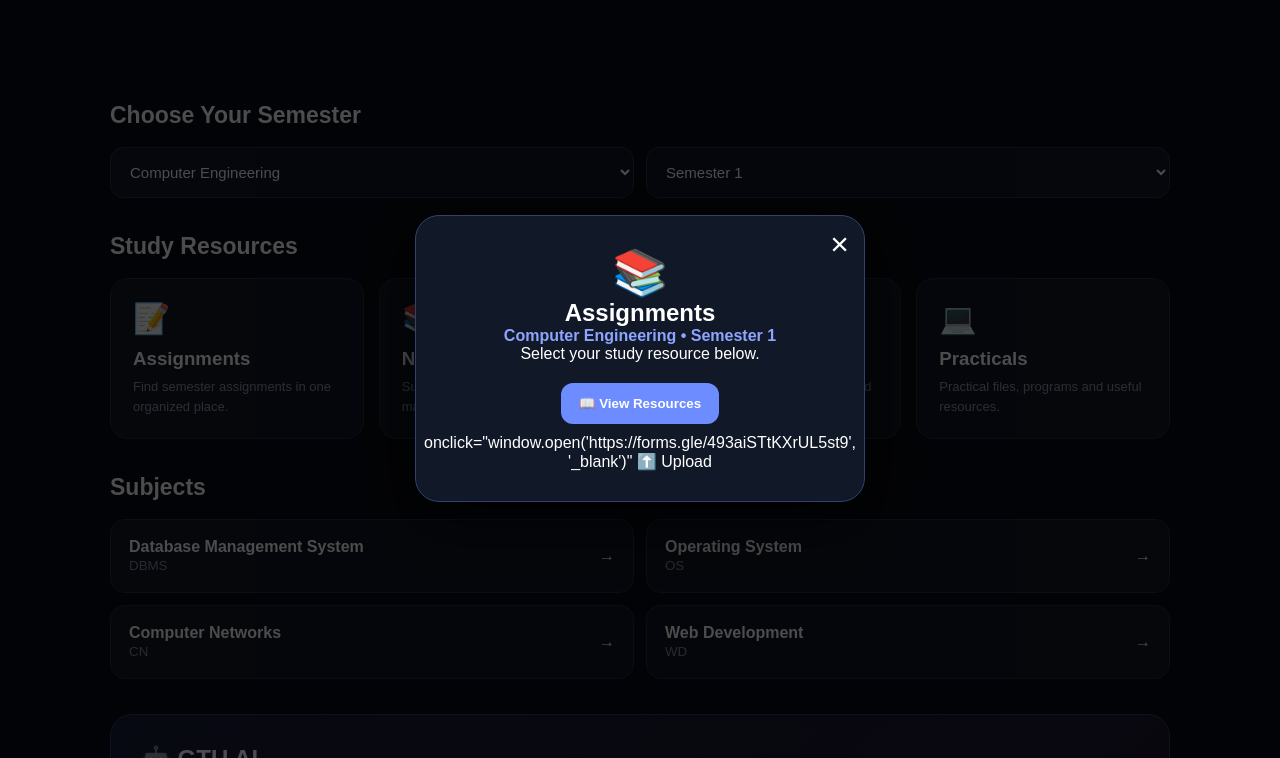
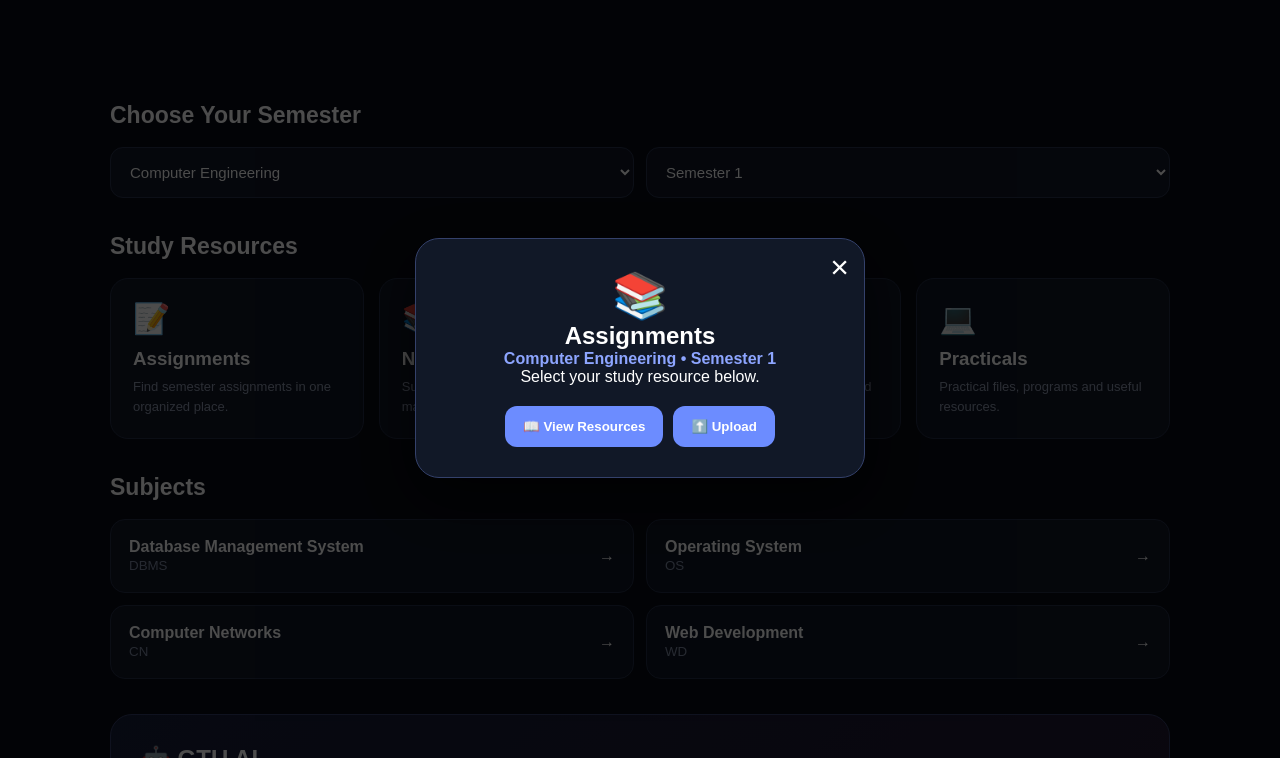
Before and after one commit to RajYaar/gtu-hub, a plain HTML site: page index.html in a window 1280 px wide. Both pictures are taken after a click on the element 236 px from the left and 875 px from the top of the page. Shown: the part 517-1275 px from the top of the page. Drawn offline with Linux system fonts and the light colour scheme.

Commit message:
Fix button onclick attribute for Upload button

```diff
--- a/index.html
+++ b/index.html
@@ -359,7 +359,7 @@ function openResource(name) {
                         📖 View Resources
                     </button>
 
-                    onclick="window.open('https://forms.gle/493aiSTtKXrUL5st9', '_blank')"
+                    <button onclick="window.open('https://forms.gle/493aiSTtKXrUL5st9', '_blank')">
                         ⬆️ Upload
                     </button>
 
```
